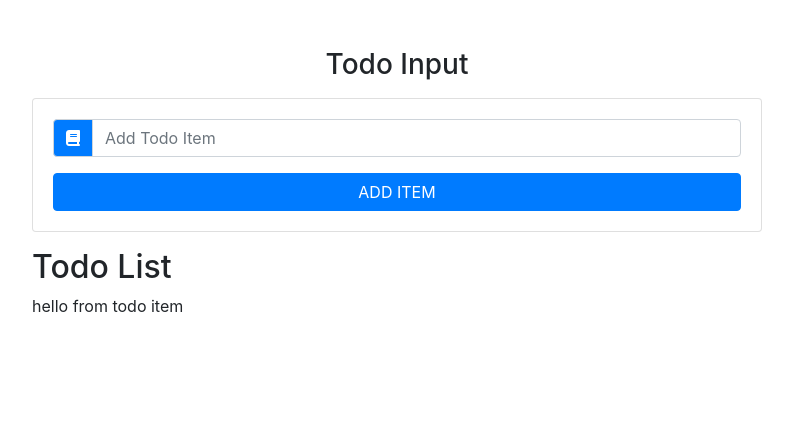
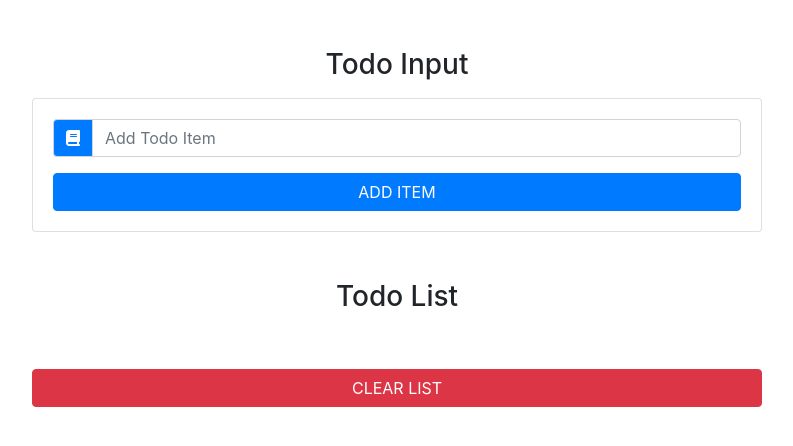
Before and after one commit to melshaikh66/todo-list-react, a React (Create React App) app: page / in a window 1280 px wide. Shown: the top 446 px of the page, without its empty margins (243-1036 px from the left). Built offline with nearby package versions, Linux system fonts and the light colour scheme.

Commit message:
todo list layout

```diff
--- a/src/components/TodoList.js
+++ b/src/components/TodoList.js
@@ -3,11 +3,28 @@
 
 export default class TodoList extends Component {
   render() {
+    const { items, clearList, handleDelete, handleEdit } = this.props;
     return (
-      <div>
-        <h2>Todo List</h2>
-        <TodoItem />
-      </div>
+      <ul className="list-group my-5">
+        <h3 className="text-capitalize text-center">todo list</h3>
+        {items.map(item => {
+          return (
+            <TodoItem
+              key={item.id}
+              title={item.title}
+              handleDelete={() => handleDelete(item.id)}
+              handleEdit={() => handleEdit(item.id)}
+            />
+          );
+        })}
+        <button
+          type="button"
+          className="btn btn-danger btn-block text-uppercase mt-5"
+          onClick={clearList}
+        >
+          clear list
+        </button>
+      </ul>
     );
   }
 }
```
